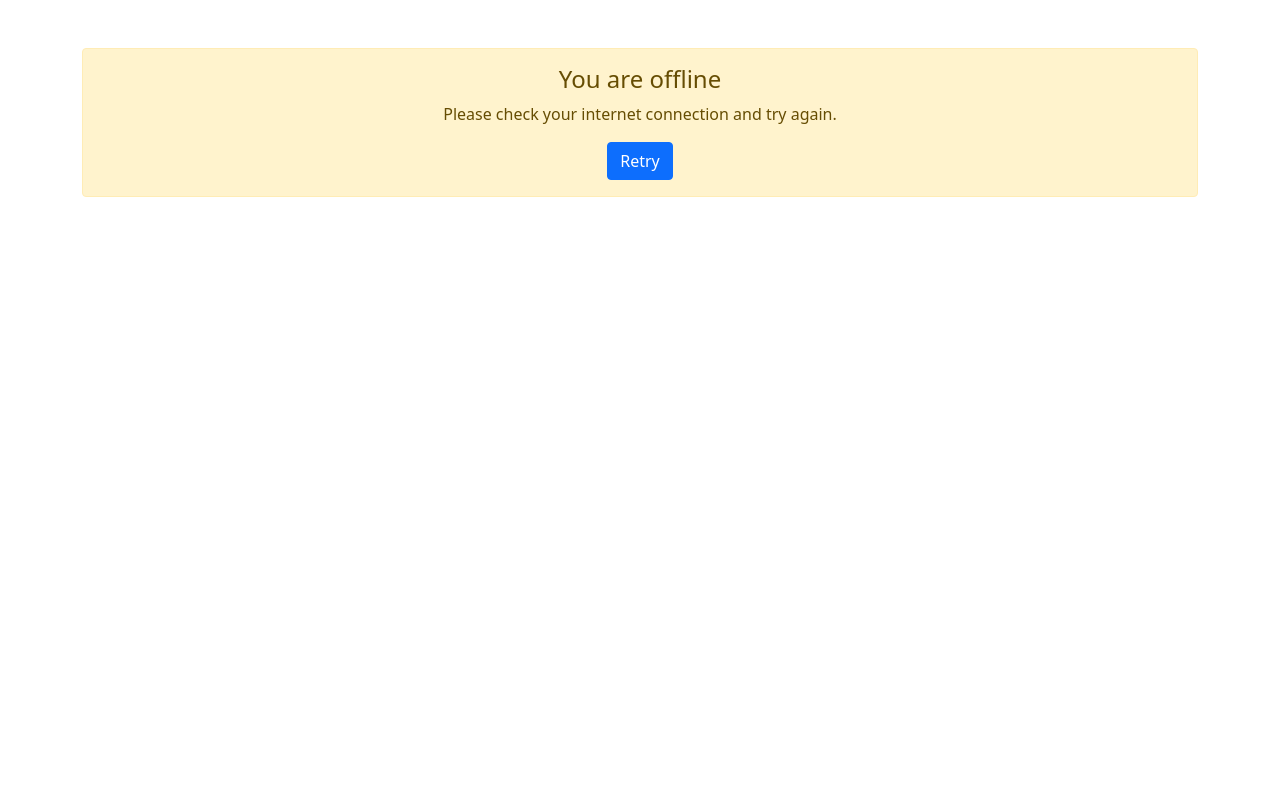
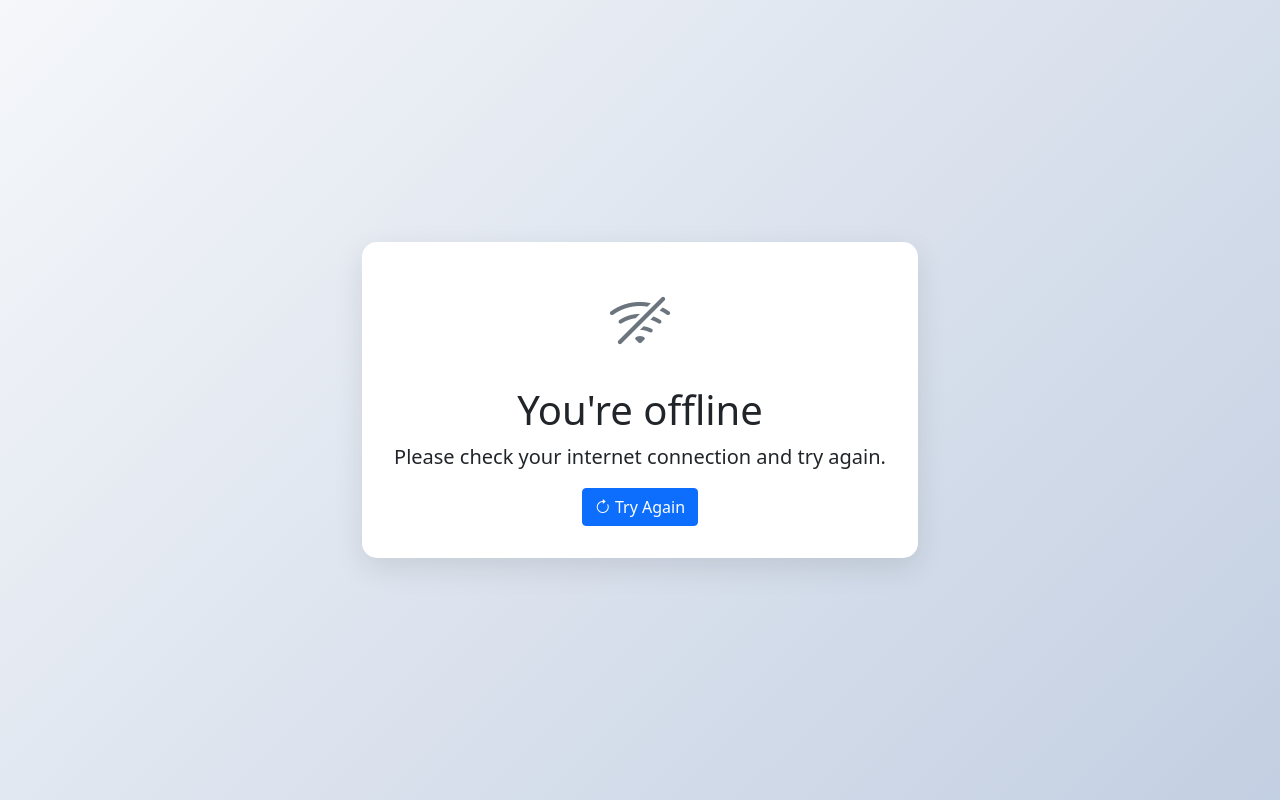
Before and after one commit to mugishapc/www.savane, a Flask app: page /offline.html in a window 1280 px wide. Run offline with Flask 3, Linux system fonts and the light colour scheme.

Commit message:
Your commit message describing the changes

```diff
--- a/app.py
+++ b/app.py
@@ -171,7 +171,7 @@ def create_user():
 @login_required
 def delete_user(user_id):
     if current_user.role != 'management':
-        return render_template('unauthorized.html')
+        return jsonify({'success': False, 'message': 'Unauthorized'}), 403
 
     user_to_delete = User.query.get_or_404(user_id)
 
--- a/templates/offline.html
+++ b/templates/offline.html
@@ -5,14 +5,39 @@
     <meta name="viewport" content="width=device-width, initial-scale=1.0">
     <title>Offline - SAVANE SPRL</title>
     <link href="https://cdn.jsdelivr.net/npm/bootstrap@5.1.3/dist/css/bootstrap.min.css" rel="stylesheet">
+    <link rel="stylesheet" href="https://cdn.jsdelivr.net/npm/bootstrap-icons@1.10.0/font/bootstrap-icons.css">
+    <style>
+        body {
+            background: linear-gradient(135deg, #f5f7fa 0%, #c3cfe2 100%);
+            height: 100vh;
+            display: flex;
+            align-items: center;
+            justify-content: center;
+        }
+        .offline-container {
+            text-align: center;
+            background: white;
+            padding: 2rem;
+            border-radius: 15px;
+            box-shadow: 0 10px 30px rgba(0,0,0,0.1);
+        }
+        .icon {
+            font-size: 4rem;
+            color: #6c757d;
+            margin-bottom: 1rem;
+        }
+    </style>
 </head>
 <body>
-    <div class="container mt-5">
-        <div class="alert alert-warning text-center">
-            <h4>You are offline</h4>
-            <p>Please check your internet connection and try again.</p>
-            <a href="/" class="btn btn-primary">Retry</a>
+    <div class="offline-container">
+        <div class="icon">
+            <i class="bi bi-wifi-off"></i>
         </div>
+        <h1>You're offline</h1>
+        <p class="lead">Please check your internet connection and try again.</p>
+        <button class="btn btn-primary" onclick="window.location.reload()">
+            <i class="bi bi-arrow-clockwise"></i> Try Again
+        </button>
     </div>
 </body>
 </html>
```
Also changed, not shown: static/sw.js (+35 -8 lines), templates/base.html (+22 -8 lines), static/manifest.json.
